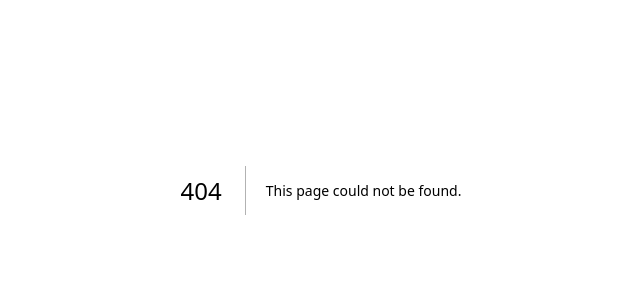
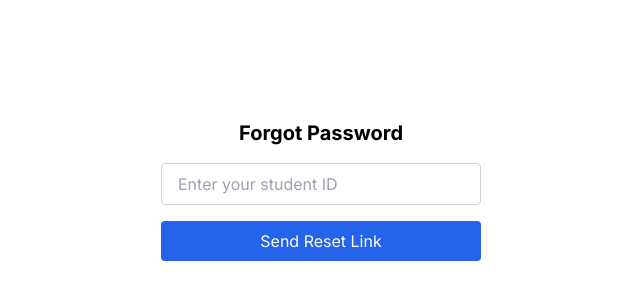
Before and after one commit to mashhang/learning, a Next.js app in the folder frontend/: page /forgot-password in a window 1280 px wide. Before the commit this address had no page. Shown: the part 210-510 px from the top of the page, without its empty margins (319-959 px from the left). Built offline with nearby package versions, Linux system fonts and the light colour scheme; no server answers.

Commit message:
Add Forgot Password page and link from Login page; implement password reset functionality

```diff
--- /dev/null
+++ b/frontend/app/forgot-password/page.tsx
@@ -0,0 +1,67 @@
+"use client";
+import { useState } from "react";
+import { useRouter } from "next/navigation";
+import { toast } from "sonner";
+import API_URL from "@/lib/getApiUrl";
+
+export default function ForgotPasswordPage() {
+  const router = useRouter();
+  const [studentId, setStudentId] = useState("");
+  const [isSending, setIsSending] = useState(false);
+
+  const handleSendResetLink = async () => {
+    if (!studentId.trim()) {
+      toast.error("Please enter your student ID.");
+      return;
+    }
+
+    try {
+      setIsSending(true);
+      // Step 1: Find user by studentId
+      const userRes = await fetch(`${API_URL}/api/user`);
+      const users = await userRes.json();
+      const user = users.find((u: any) => u.studentId === studentId.trim());
+
+      if (!user) {
+        toast.error("Student ID not found.");
+        return;
+      }
+
+      // Step 2: Use user.id in the password reset request
+      const res = await fetch(`${API_URL}/api/user/${user.id}/reset-password`, {
+        method: "POST",
+      });
+
+      const data = await res.json();
+      if (!res.ok) throw new Error(data.error || "Failed to send reset email");
+
+      toast.success("Password reset link sent! Please check your email.");
+
+      router.push("/dashboard");
+    } catch (err) {
+      toast.error((err as Error).message);
+    } finally {
+      setIsSending(false);
+    }
+  };
+
+  return (
+    <section className="flex flex-col max-w-[320px] h-screen items-center justify-center mx-auto">
+      <h2 className="text-xl font-bold mb-4">Forgot Password</h2>
+      <input
+        type="text"
+        placeholder="Enter your student ID"
+        value={studentId}
+        onChange={(e) => setStudentId(e.target.value)}
+        className="border border-gray-300 rounded px-4 py-2 mb-4 w-full"
+      />
+      <button
+        onClick={handleSendResetLink}
+        className="bg-blue-600 text-white px-4 py-2 rounded w-full"
+        disabled={isSending}
+      >
+        {isSending ? "Sending..." : "Send Reset Link"}
+      </button>
+    </section>
+  );
+}
--- a/frontend/app/login/page.tsx
+++ b/frontend/app/login/page.tsx
@@ -119,9 +119,15 @@ export default function Login() {
           placeholder="Password"
           value={password}
           onChange={(e) => setPassword(e.target.value)}
-          className="border-black border-[1px] rounded-xl text-[18px] py-2 px-2 mb-12 transition"
+          className="border-black border-[1px] rounded-xl text-[18px] py-2 px-2  transition"
         />
 
+        <p
+          onClick={() => router.push("/forgot-password")}
+          className="text-[#A8A8A8] text-xs md:text-sm w-full text-right mb-4 mt-1"
+        >
+          Forgot password?
+        </p>
         <button
           className="py-[10px] w-[264px] bg-[#30608E] text-white rounded-xl flex items-center justify-center"
           type="submit"
@@ -137,16 +143,16 @@ export default function Login() {
           )}
         </button>
 
-        <div className="mt-[25px] w-full h-[1px] bg-[#D6D6D6]"></div>
+        {/* <div className="mt-[25px] w-full h-[1px] bg-[#D6D6D6]"></div>*/}
 
-        <p className="text-[#A8A8A8] my-3">Don’t have an account?</p>
+        {/* <p className="text-[#A8A8A8] my-3">Don’t have an account?</p> */}
       </form>
-      <button
+      {/* <button
         className="py-[10px] w-[264px] border-black border-[1px] text-[#515151] rounded-xl"
         onClick={handleRedirectToRegister} // Add onClick event
       >
         Create New Account
-      </button>
+      </button> */}
     </section>
   );
 }
```
